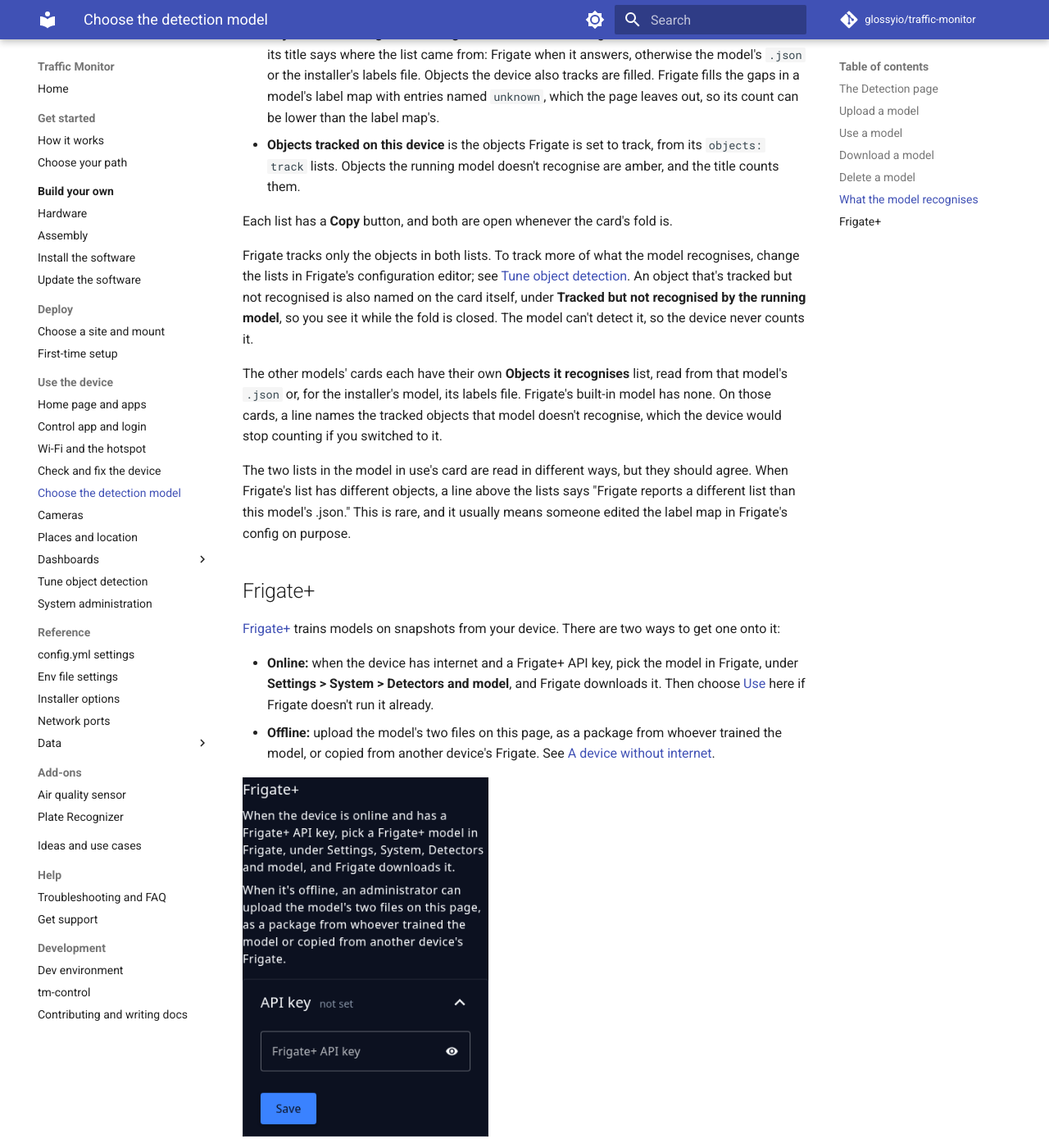
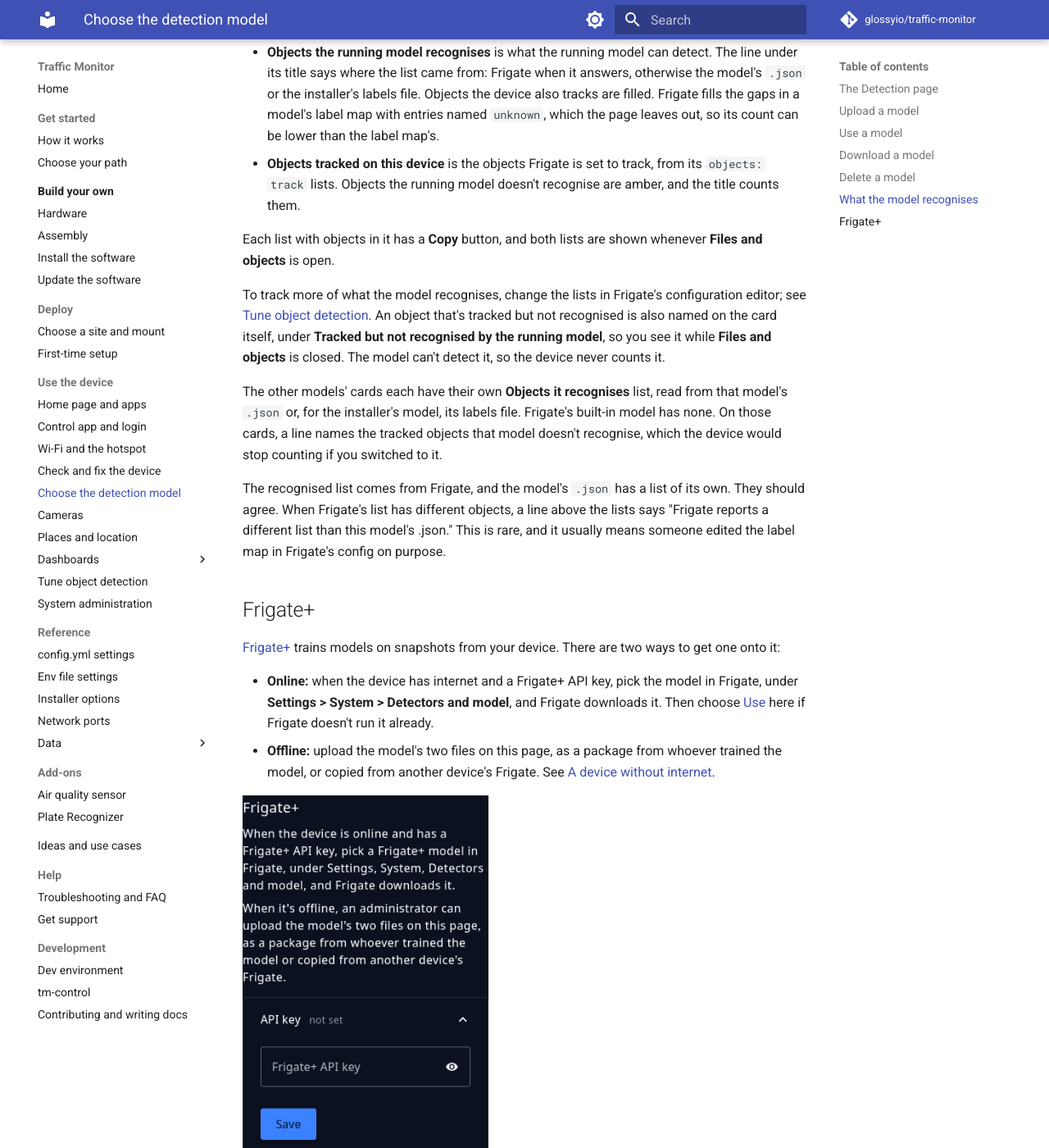
Before and after one commit to glossyio/traffic-monitor, an MkDocs documentation site: the page built from docs/use/detection.md, in a window 1280 px wide and 1400 px high, scrolled down 5458 px. Shown: the whole window at 82% size. Built offline with MkDocs 1.6.1 and Material for MkDocs 9.7.7, drawn with Linux system fonts in a browser that asks for light colours; comment, search, counter and statistics services are not loaded; the version menu is left out; some of the changed text lies outside the part shown.

Commit message:
Tidy the Detection page's Frigate+ title and its docs
The "API key" panel title now sits in an h3 at the size of the Device
page's key titles, so it no longer reads as large as the Frigate+
heading. The Detection page docs say what the page shows: the two
lists of the card in use are recognised and tracked, not two readings
of one list, and the safe-mode and Frigate-down text matches what the
page does. The UI README's sketch and notes agree with the code, the
safe-mode test asserts both lists, and both screenshots are retaken.

Assisted-by: Claude Code 2.1.325 (CLI)
AI-Model: Claude Sonnet 5.5 (claude-sonnet-5-5)
AI-Role: drafted

```diff
--- a/docs/use/detection.md
+++ b/docs/use/detection.md
@@ -15,7 +15,7 @@ The control app's **Detection** page shows what the device looks for and which A
 * **[Frigate+](#frigate-plus)** is how to get a Frigate+ model, and where administrators set the API key.
 * **Other models on this device** lists the rest, and its title counts them.
 
-![The Detection page on a phone, as an administrator: the Detector and Running model facts, then the model in use, its Files and objects opened to show the two lists of objects with three amber objects under them, and its files](../assets/images/detection-page-models.png){ width="300" }
+![The Detection page on a phone, as an administrator: the Detector and Running model facts, then the model in use, its Files and objects opened to show the two lists of objects and the model's files, then the Frigate+ section with its API key panel closed, and the other models](../assets/images/detection-page-models.png){ width="300" }
 
 Each model is a card with its name, its kind (Frigate+ or local), and when it was trained and what it's built for (when it says). Select **Files and objects** on a card to see its files, with their sizes and the start of each file's SHA-256 hash, and [the objects it recognises](#what-the-model-recognises). A model with no list of objects has **Files** instead, and the running model's card with no files has **Objects**. A mark says when the model is:
 
@@ -29,7 +29,7 @@ The model the installer set up is shown as **The installer's model**. It has no
 
 Everyone who can log in sees the models, the object lists, and the Frigate+ text. Administrators also get **Upload a model**, under the **Other models on this device** heading, then **Use**, **Download**, and **Delete** on each model, and the Frigate+ API key. While Frigate runs another model, the device's default (the installer's model, or Frigate's built-in model on a device without a Coral) has a **Use** of its own.
 
-When Frigate isn't answering, the page says so and shows what Frigate's config file says. The model in use still has its card, made from the config file, so its lists are there too. A model that Frigate runs but the device has no entry for gets a card too, named for the model or **Unknown model**. The same when Frigate started in safe mode because it couldn't use its config: the page says so, nothing is detected meanwhile, and **Use** on a model, or on the installer's model, gives Frigate a config it can run.
+When Frigate isn't answering, the page says so and shows what Frigate's config file says. The same when Frigate started in safe mode because it couldn't use its config: the page says so, nothing is detected meanwhile, and **Use** on a model, or on the installer's model, gives Frigate a config it can run. In both cases the model in use still has its card, made from the config file. The objects Frigate tracks aren't known while it's down, so that list is empty, and the recognised list is there only when the model has a `.json` or the installer's labels file. A model that Frigate runs but the device has no entry for gets a card too, named for the model or **Unknown model**.
 
 ## Upload a model
 
@@ -78,13 +78,13 @@ The model in use's card holds two lists of objects. Select **Files and objects**
 * **Objects the running model recognises** is what the running model can detect. The line under its title says where the list came from: Frigate when it answers, otherwise the model's `.json` or the installer's labels file. Objects the device also tracks are filled. Frigate fills the gaps in a model's label map with entries named `unknown`, which the page leaves out, so its count can be lower than the label map's.
 * **Objects tracked on this device** is the objects Frigate is set to track, from its `objects:` `track` lists. Objects the running model doesn't recognise are amber, and the title counts them.
 
-Each list has a **Copy** button, and both are open whenever the card's fold is.
+Each list with objects in it has a **Copy** button, and both lists are shown whenever **Files and objects** is open.
 
-Frigate tracks only the objects in both lists. To track more of what the model recognises, change the lists in Frigate's configuration editor; see [Tune object detection](../configuration/frigate-config.md). An object that's tracked but not recognised is also named on the card itself, under **Tracked but not recognised by the running model**, so you see it while the fold is closed. The model can't detect it, so the device never counts it.
+To track more of what the model recognises, change the lists in Frigate's configuration editor; see [Tune object detection](../configuration/frigate-config.md). An object that's tracked but not recognised is also named on the card itself, under **Tracked but not recognised by the running model**, so you see it while **Files and objects** is closed. The model can't detect it, so the device never counts it.
 
 The other models' cards each have their own **Objects it recognises** list, read from that model's `.json` or, for the installer's model, its labels file. Frigate's built-in model has none. On those cards, a line names the tracked objects that model doesn't recognise, which the device would stop counting if you switched to it.
 
-The two lists in the model in use's card are read in different ways, but they should agree. When Frigate's list has different objects, a line above the lists says "Frigate reports a different list than this model's .json." This is rare, and it usually means someone edited the label map in Frigate's config on purpose.
+The recognised list comes from Frigate, and the model's `.json` has a list of its own. They should agree. When Frigate's list has different objects, a line above the lists says "Frigate reports a different list than this model's .json." This is rare, and it usually means someone edited the label map in Frigate's config on purpose.
 
 ## Frigate+ { #frigate-plus }
 
```
Also changed, not shown: other parts of docs/use/detection.md (+1 -1 lines), tm-control/ui/README.md (+16 -8 lines), tm-control/ui/src/modules/detection/DetectionPage.vue (+10 -8 lines), docs/assets/images/detection-page-frigate-plus-key.png, docs/assets/images/detection-page-models.png, 1 other file.
